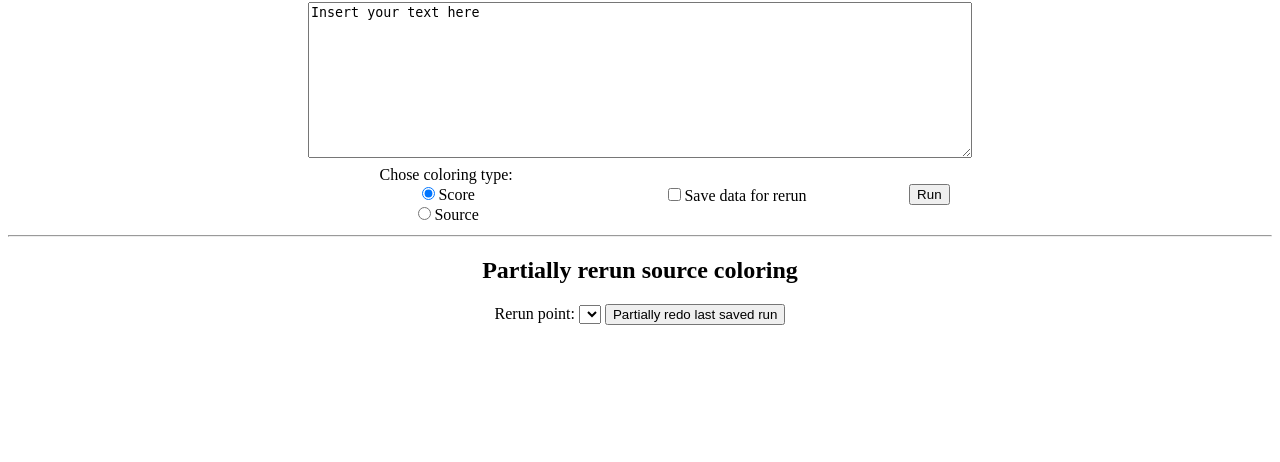
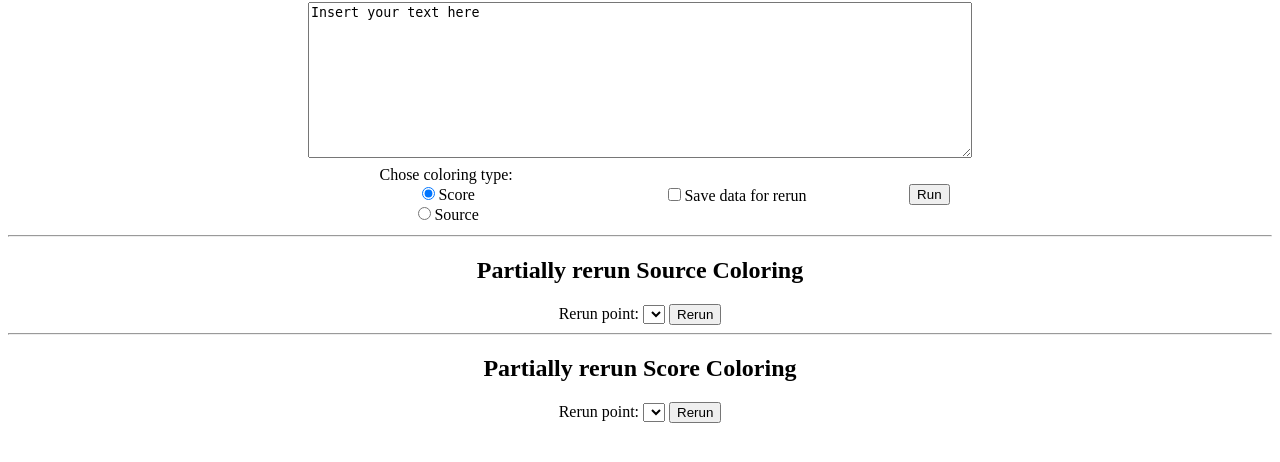
Before and after one commit to BurnBirdX7/chatgpt-research, a Flask app: page / in a window 1280 px wide. Shown: the part 81-543 px from the top of the page. Run offline with Flask 3, Linux system fonts and the light colour scheme; lists and menus that the app fills with data are empty; parts of the project's set-up code (start-up, migrations or seed data) failed here and were passed over.

Commit message:
Resume support for score coloring and bunch of rendering improvements

```diff
--- a/server/__main__.py
+++ b/server/__main__.py
@@ -1,5 +1,6 @@
 from __future__ import annotations
 
+import argparse
 import logging
 
 from flask import Flask, render_template, request, Response, jsonify
@@ -18,7 +19,11 @@ app = Flask(__name__)
 
 @app.route("/", methods=["GET"])
 def request_page():
-    return render_template("root_page.html.j2", resume_points=source_coloring.get_resume_points())
+    return render_template(
+        "root_page.html.j2",
+        source_resume_points=source_coloring.get_resume_points(),
+        score_resume_points=score_coloring.get_resume_points(),
+    )
 
 
 @app.route("/result", methods=["POST"])
@@ -81,6 +86,20 @@ def source_chains_json(key: str, source_name: str, source_pos: int):
 
 
 if __name__ == "__main__":
-    # TODO: Add option to change debug level
-    logging.basicConfig(level=logging.DEBUG, format="[%(name)s]:%(levelname)s:%(message)s")
+    parser = argparse.ArgumentParser(description="Fact-checker server")
+    parser.add_argument(
+        "--log",
+        action="store",
+        dest="logging_level",
+        type=str,
+        choices=["CRITICAL", "FATAL", "ERROR", "WARNING", "INFO", "DEBUG"],
+        default="INFO",
+        help="Logging level, has effect on most of the logging",
+    )
+
+    args = parser.parse_args()
+
+    logging_level = getattr(logging, args.logging_level)
+
+    logging.basicConfig(level=logging_level, format="[%(name)s]:%(levelname)s:%(message)s")
     app.run(host="127.0.0.1", port=4567)
--- a/server/score_coloring.py
+++ b/server/score_coloring.py
@@ -56,7 +56,7 @@ def get_resume_points() -> t.List[str]:
     return list(_default_score_pipeline.default_execution_order)
 
 
-def _collect_result(result: PipelineResult, is_first: bool) -> Coloring:
+def _collect_result(result: PipelineResult, _: bool) -> Coloring:
     storage.chains[result.pipeline_name] = result.cache["wide-chains"]
 
     title = result.pipeline_name[0].upper() + result.pipeline_name[1:] + " score coloring"
@@ -86,4 +86,20 @@ def run(text: str, override_data: bool) -> t.List[Coloring]:
 
 
 def resume(resume_point: str) -> t.Tuple[str, t.List[Coloring]]:
-    raise NotImplementedError("Not implemented")  # TODO
+    storage.clear_cache()
+    logger.info("Rerunning coloring... override = False")
+
+    input_text: str = ""
+
+    def __collect_text(result: PipelineResult, is_first: bool) -> Coloring:
+        if is_first:
+            nonlocal input_text
+            input_text = result.cache["$input"]
+        return _collect_result(result, is_first)
+
+    colorings: t.Dict[str, ScoreColoring]
+    colorings, stats = _pipeline_group.resume(resume_point=resume_point, result_collector=__collect_text)
+
+    print(stats.get_str())
+
+    return input_text, list(colorings.values())
--- a/server/static/style_result.css
+++ b/server/static/style_result.css
@@ -141,11 +141,11 @@ table {
     background-color: yellow;
 }
 
-.src_text_box {
+.src_text_column {
     width: 55%;
 }
 
-.src_link_box {
+.src_link_column {
     width: 45%;
 }
 
--- a/server/templates/root_page.html.j2
+++ b/server/templates/root_page.html.j2
@@ -39,20 +39,36 @@
     </table>
 </form>
 <hr>
-<h2>Partially rerun source coloring</h2>
+<h2>Partially rerun Source Coloring</h2>
 <form action="/resume" method="GET">
-    <label for="resume_point">
+    <label for="source_resume_point">
         Rerun point:
-        <select name="resume_point" id="resume_point">
-            {% for point in resume_points -%}
+        <select name="resume_point" id="source_resume_point">
+            {% for point in source_resume_points -%}
                 <option value="{{ point }}" {% if point == "all-chains" %} selected {% endif %}>
                     {{- point -}}
                 </option>
             {%- endfor %}
         </select>
     </label>
-
-    <button>Partially redo last saved run</button>
+    <input type="hidden" name="type" value="source">
+    <button>Rerun</button>
+</form>
+<hr>
+<h2>Partially rerun Score Coloring</h2>
+<form action="/resume" method="GET">
+    <label for="score_resume_point">
+        Rerun point:
+        <select name="resume_point" id="score_resume_point">
+            {% for point in score_resume_points -%}
+                <option value="{{ point }}">
+                    {{- point -}}
+                </option>
+            {%- endfor %}
+        </select>
+    </label>
+    <input type="hidden" name="type" value="score">
+    <button>Rerun</button>
 </form>
 </body>
 </html>
--- a/server/templates/source_coloring.html.j2
+++ b/server/templates/source_coloring.html.j2
@@ -5,7 +5,7 @@
             <th>Sources ({{ result.sources|length }}) </th>
         </tr>
         <tr>
-            <td class="src_text_box">
+            <td class="src_text_box src_text_column">
                 {%- for token in result.token_coloring -%}
                     {%- if token.url is defined -%}
                         {#- Each token carries all of meta-information -#}
@@ -40,7 +40,7 @@
                     {%- endif -%}
                 {%- endfor -%}
             </td>
-            <td class="src_link_box">
+            <td class="src_link_column">
                 <ul>
                     {% for url, color_nums in result.sources %}
                         <li>
```
Also changed, not shown: server/render_colored_text.py (+15 -3 lines), server/templates/score_coloring.html.j2 (+14 -4 lines).
